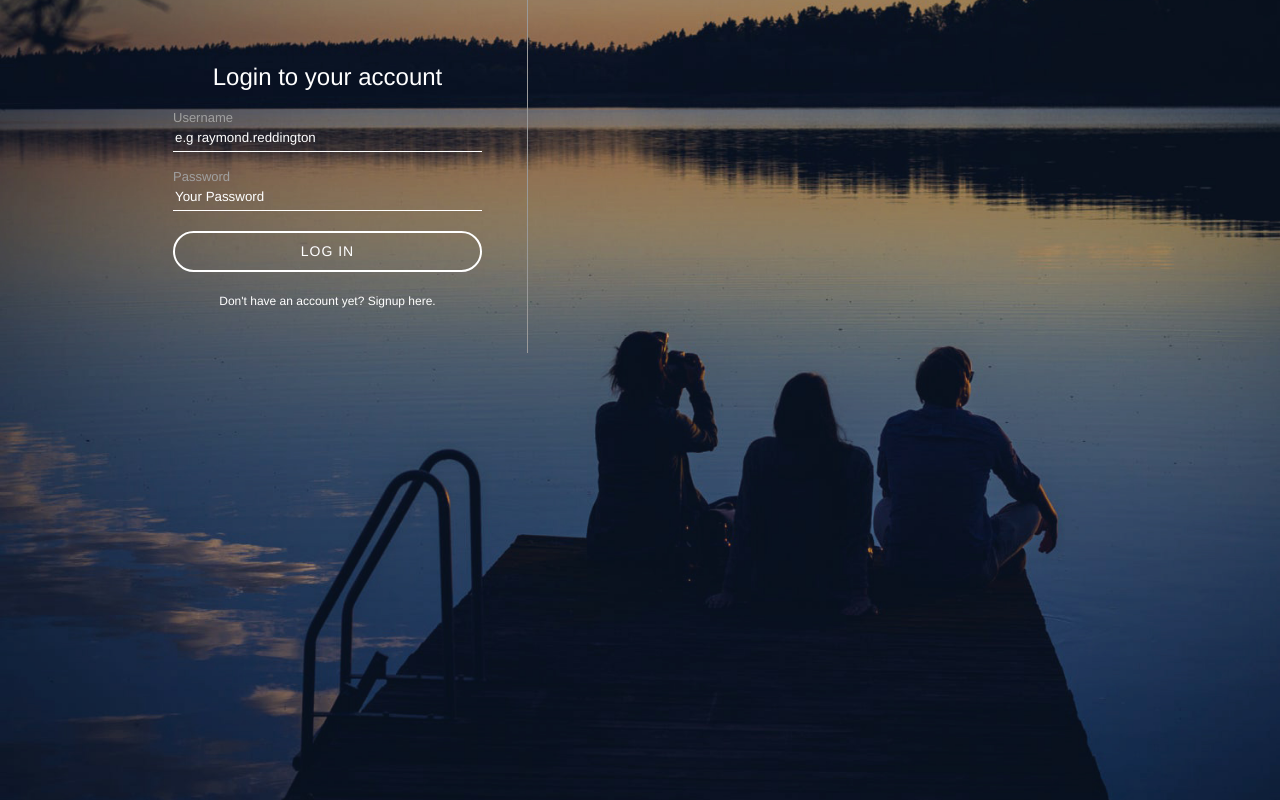
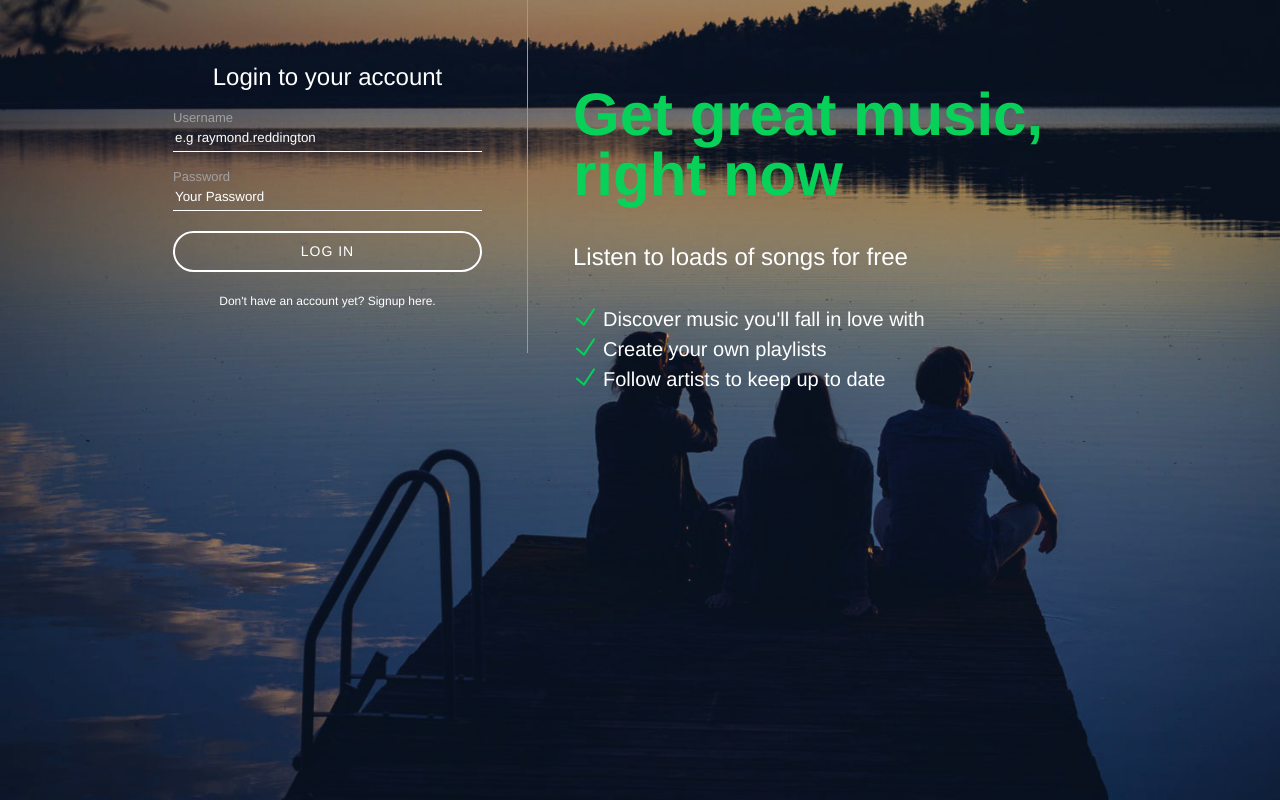
Before and after one commit to ebarinda3/CloSpotify, a PHP site: page /register.php in a window 1280 px wide. Run offline with PHP 8.4, Linux system fonts and the light colour scheme.

Commit message:
More css to register and login page

```diff
--- a/assets/css/register.css
+++ b/assets/css/register.css
@@ -95,8 +95,45 @@ body {
 .hasAccountText span {
 	font-weight: bold;
     font-size: 12px;
+    cursor: pointer;
 }
 
 .hasAccountText {
 	text-align: center;
 }
+
+#registerForm,
+#loginForm {
+	display: none;
+}
+#loginText {
+    padding: 45px;
+    display: table-cell;
+}
+
+#loginText h1 {
+    color: #07d159;
+    font-size: 60px;
+    font-weight: bold;
+}
+
+#loginText h2 {
+    margin: 35px 0;
+}
+
+#loginText ul {
+    padding: 0;
+}
+
+#loginText li {
+    font-size: 20px;
+    list-style-type: none;
+    padding: 5px 30px;
+    background: url(../images/icons/checkmark.png) no-repeat 0 0;
+}
+
+#inputContainer .errorMessage {
+    color: #07d159;
+    font-size: 12px;
+    display: block;
+}
--- a/register.php
+++ b/register.php
@@ -62,7 +62,7 @@
                         <p>
                             <?php echo $account->getError(Constants::$loginFailed);?>
                             <label for="loginUsername">Username</label>
-                            <input id="loginUsername" name="loginUsername" type="text"  placeholder="e.g raymond.reddington" required>
+                            <input id="loginUsername" name="loginUsername" type="text"  placeholder="e.g raymond.reddington" value="<?php getInputValue('loginUsername')?>" required>
                     </p>
                     <p>
                         <label for="loginPassword">Password</label>
@@ -131,6 +131,17 @@
                     </div>
                 </form>
         </div>
+
+        <div id="loginText">
+            <h1>Get great music, right now</h1>
+            <h2>Listen to loads of songs for free</h2>
+            <ul>
+              <li>Discover music you'll fall in love with</li>
+              <li>Create your own playlists</li>
+              <li>Follow artists to keep up to date</li>
+            </ul>
+        </div>
+
     </div>
 </div>
 
```
Also changed, not shown: assets/css/style.css (added, +20 -0 lines), index.php (+7 -1 lines), assets/images/icons/checkmark.png (added).
